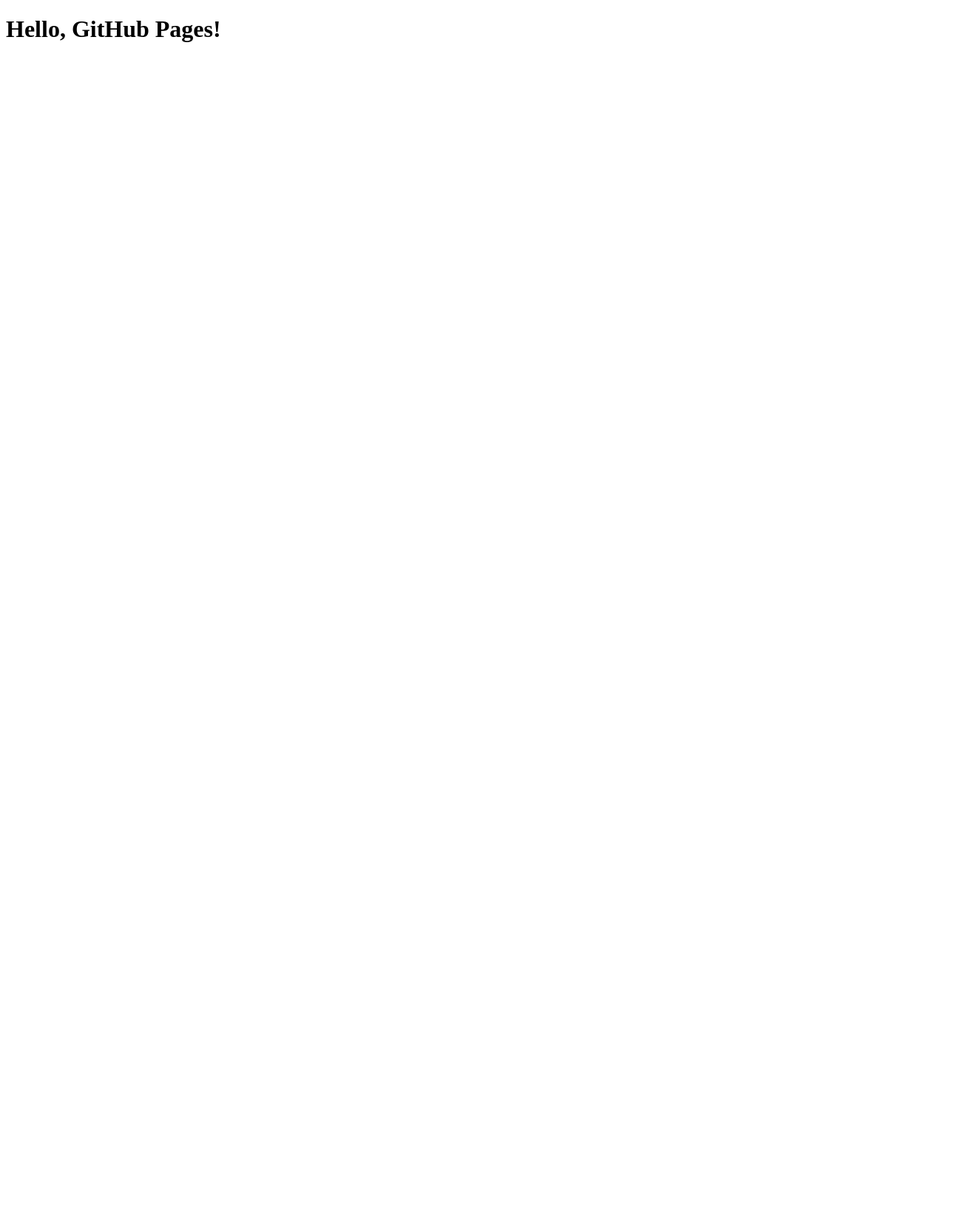
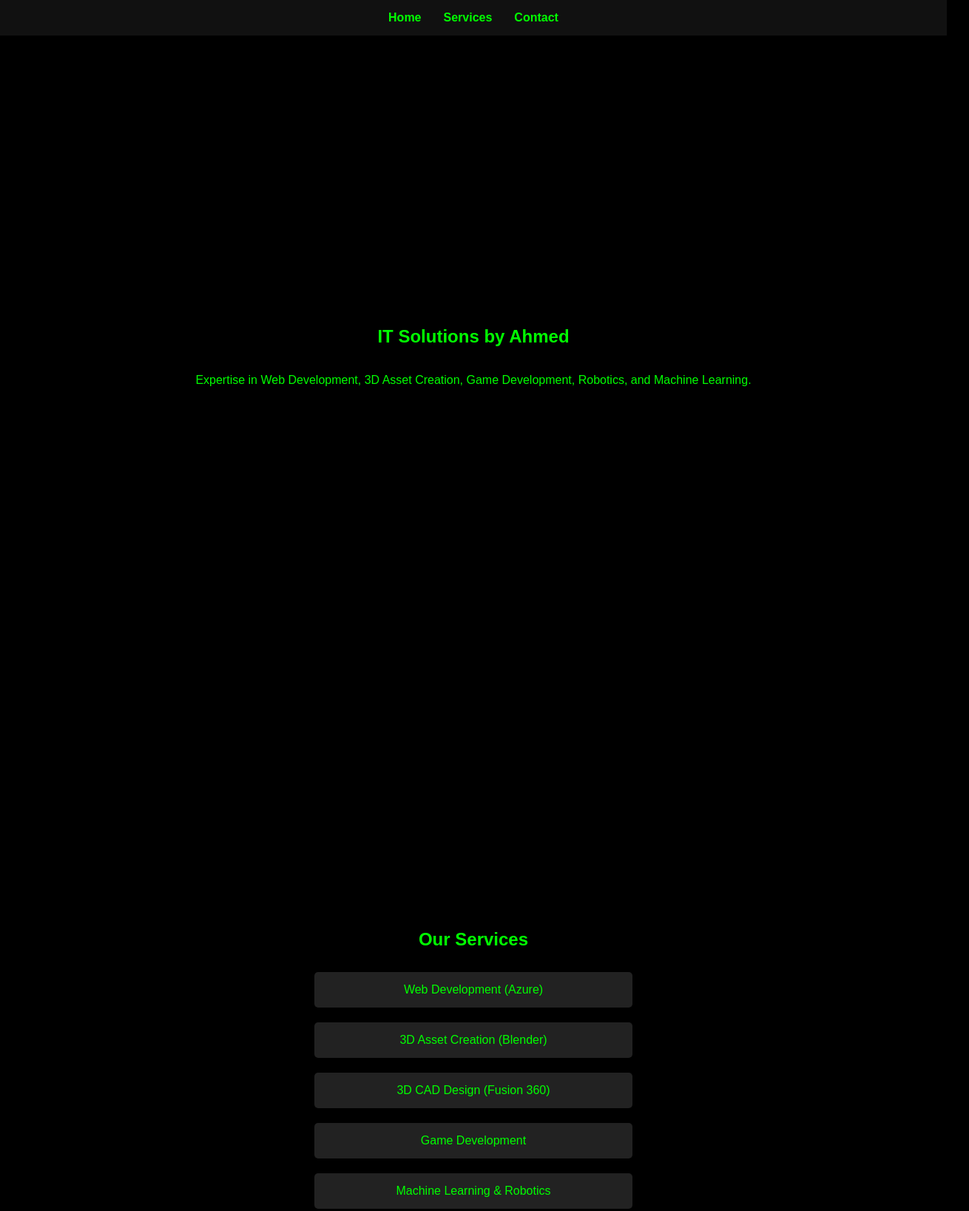
Before and after one commit to bh1ff/Allthingsit, a website: page public/index.html in a window 1280 px wide. Shown: the top 1637 px of the page at 74% size, 1310 px wide, since content can reach past the window. Before the commit the page ends 800 px from the top, so only its background shows below. Drawn offline with Linux system fonts and the light colour scheme.

Commit message:
updated site

```diff
--- a/public/index.html
+++ b/public/index.html
@@ -3,9 +3,42 @@
 <head>
     <meta charset="UTF-8">
     <meta name="viewport" content="width=device-width, initial-scale=1.0">
-    <title>Node.js on GitHub Pages</title>
+    <title>IT Solutions - Ahmed</title>
+    <link rel="stylesheet" href="styles.css">
+    <script defer src="script.js"></script>
 </head>
 <body>
-    <h1>Hello, GitHub Pages!</h1>
+    <header>
+        <nav>
+            <ul>
+                <li><a href="#home">Home</a></li>
+                <li><a href="#services">Services</a></li>
+                <li><a href="#contact">Contact</a></li>
+            </ul>
+        </nav>
+    </header>
+
+    <section id="home" class="section">
+        <h1>IT Solutions by Ahmed</h1>
+        <p>Expertise in Web Development, 3D Asset Creation, Game Development, Robotics, and Machine Learning.</p>
+    </section>
+
+    <section id="services" class="section">
+        <h2>Our Services</h2>
+        <div class="service" id="web-dev">Web Development (Azure)</div>
+        <div class="service" id="3d-assets">3D Asset Creation (Blender)</div>
+        <div class="service" id="cadding">3D CAD Design (Fusion 360)</div>
+        <div class="service" id="game-dev">Game Development</div>
+        <div class="service" id="ml-robotics">Machine Learning & Robotics</div>
+    </section>
+
+    <section id="contact" class="section">
+        <h2>Get in Touch</h2>
+        <iframe src="YOUR_JOTFORM_EMBED_URL" width="100%" height="500px" frameborder="0"></iframe>
+    </section>
+
+    <footer>
+        <p>&copy; 2025 © All Things IT Limited. All Rights Reserved.</p>
+    </footer>
 </body>
 </html>
--- /dev/null
+++ b/public/styles.css
@@ -0,0 +1,74 @@
+/* Global Styles */
+body {
+    font-family: Arial, sans-serif;
+    background-color: #000;
+    color: #0f0;
+    margin: 0;
+    padding: 0;
+    text-align: center;
+}
+
+/* Navigation Bar */
+nav {
+    background: #111;
+    padding: 15px 0;
+    position: fixed;
+    width: 100%;
+    top: 0;
+    left: 0;
+    z-index: 1000;
+}
+nav ul {
+    list-style: none;
+    padding: 0;
+    margin: 0;
+    display: flex;
+    justify-content: center;
+}
+nav ul li {
+    margin: 0 15px;
+}
+nav ul li a {
+    color: #0f0;
+    text-decoration: none;
+    font-weight: bold;
+    transition: color 0.3s;
+}
+nav ul li a:hover {
+    color: #0c0;
+}
+
+/* Sections */
+.section {
+    padding: 80px 20px;
+    min-height: 100vh;
+    display: flex;
+    flex-direction: column;
+    justify-content: center;
+    align-items: center;
+}
+
+/* Services */
+.service {
+    background: #222;
+    color: #0f0;
+    padding: 15px;
+    margin: 10px;
+    border-radius: 5px;
+    width: 80%;
+    max-width: 400px;
+    transition: transform 0.3s;
+}
+.service:hover {
+    transform: scale(1.05);
+}
+
+/* Footer */
+footer {
+    background: #111;
+    padding: 15px;
+    position: relative;
+    bottom: 0;
+    width: 100%;
+    text-align: center;
+}
```
Also changed, not shown: public/script.js (added).
